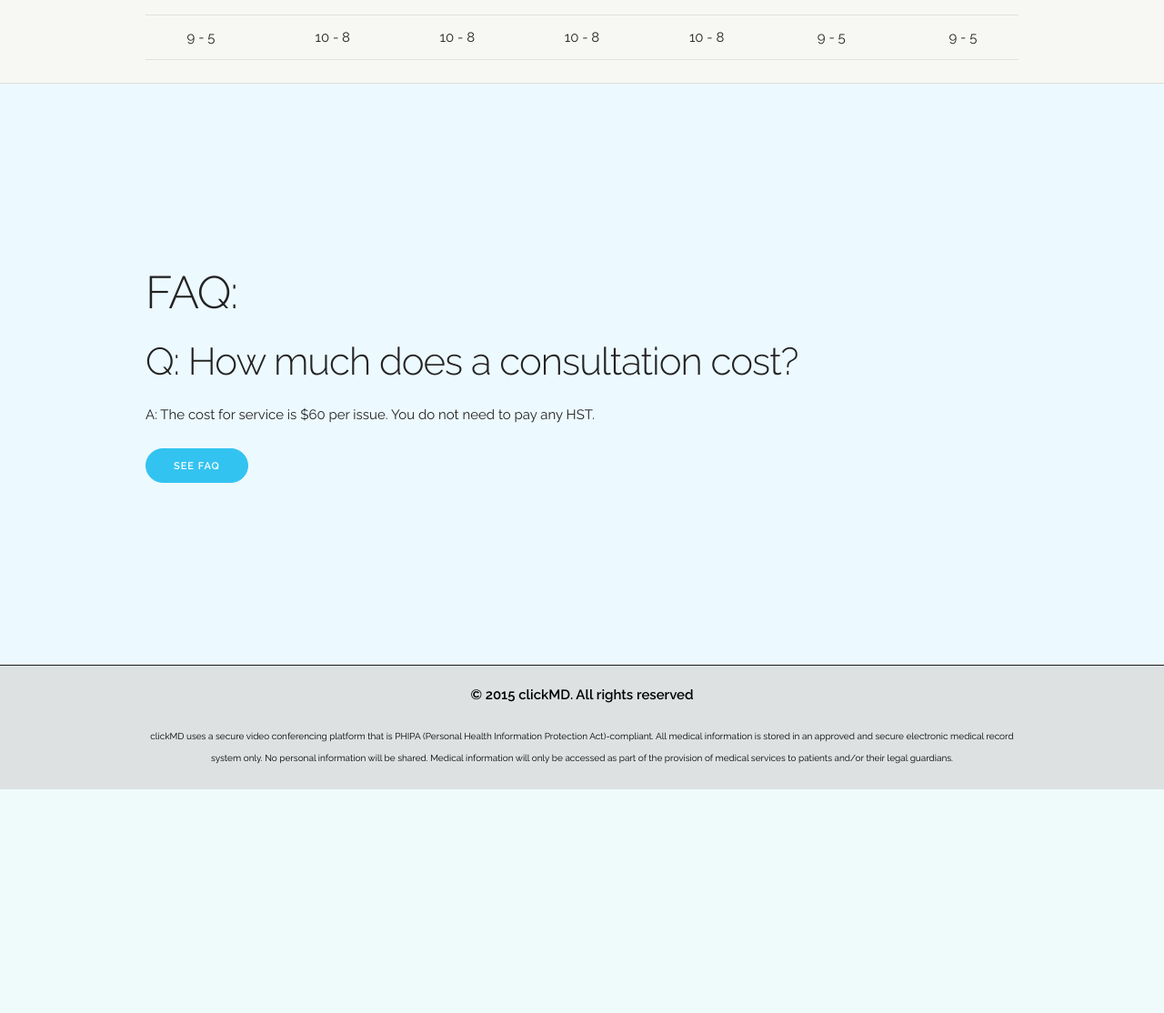
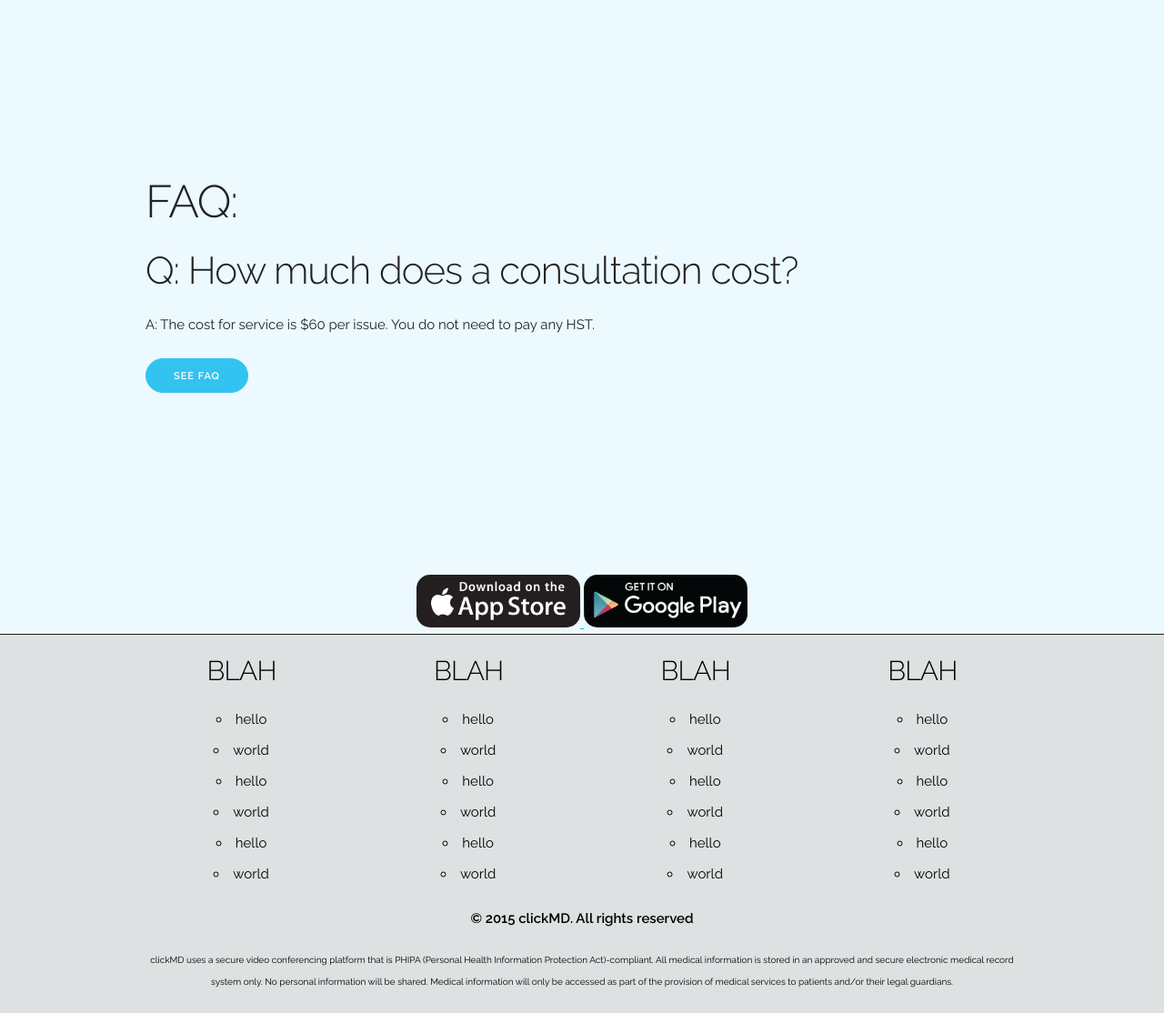
Before and after one commit to kimchirichie/cmd, a PHP site: page / in a window 1280 px wide. Shown: the part 1785-2899 px from the top of the page at 91% size. Before the commit the page ends 2653 px from the top, so only its background shows below. Run offline with PHP 8.4, Linux system fonts and the light colour scheme; some libraries are stand-ins or nearby versions.

Commit message:
added app buttons and footer

```diff
--- a/index.php
+++ b/index.php
@@ -26,6 +26,7 @@
     </div>
   </div>
 
+
   <div class="section values">
     <div class="container">
       <div class="row basicDes hideme">
@@ -48,34 +49,21 @@
     </div>
   </div>
 
-  <div class="section get-help hour-section">
+  <div class="section">
     <div class="container">
-      <img class="u-max-full-width hideme" src="/images/home-visit.jpg">
-      <h3 class="hours">clickMD Hours</h3>
-      <table class="u-full-width hours-table hideme">
-          <thead>
-            <tr>
-              <th>Sun.</th>
-              <th>Mon.</th>
-              <th>Tues.</th>
-              <th>Wed.</th>
-              <th>Thur.</th>
-              <th>Fri.</th>
-              <th>Sat.</th>
-            </tr>
-          </thead>
-          <tbody>
-            <tr>
-              <td>9 - 5</td>
-              <td>10 - 8</td>
-              <td>10 - 8</td>
-              <td>10 - 8</td>
-              <td>10 - 8</td>
-              <td>9 - 5</td>
-              <td>9 - 5</td>
-            </tr>
-          </tbody>
-        </table>
+      <div class="row">
+      <div class="one-half column">
+        <h2>Lorem ipsom</h2>
+        <p>
+          Lorem ipsom
+          Lorem ipsom
+          Lorem ipsom
+        </p>
+      </div>
+
+      <div class="one-half column">
+        <iframe width="560" height="315" src="https://www.youtube.com/embed/gnmpUXM3-Rs" frameborder="0" allowfullscreen></iframe>
+      </div>
     </div>
   </div>
 
@@ -88,6 +76,16 @@
     </div>
   </div>
 
+  <div class="app">
+    <a href="http://app.appsflyer.com/id591981144?pid=SmartBanner&amp;c=mobileweb">
+      <img class="img-responsive" src="/images/apple.png">
+    </a>
+    <a href="http://app.appsflyer.com/com.doctorondemand.android.patient?pid=SmartBanner&amp;c=MobileWeb">
+      <img class="img-responsive" src="/images/google.png">
+    </a>
+  </div>
+
+
 <?php include('modules/footer.php'); ?>
 
 <!-- End Document
--- a/modules/footer.php
+++ b/modules/footer.php
@@ -7,9 +7,61 @@
       <li class="navbar-item"><a class="navbar-link" href="/contact.php">Contact Us</a></li>
     </ul>
   </div> -->
-  <h6><b>&copy; 2015 clickMD. All rights reserved</b></h6>
   <div class="container">
+    <div class="row">
+
+      <div class="three columns">
+        <h4>BLAH</h4>
+        <ul>
+          <li>hello</li>
+          <li>world</li>
+          <li>hello</li>
+          <li>world</li>
+          <li>hello</li>
+          <li>world</li>
+        </ul>
+      </div>
+
+      <div class="three columns">
+        <h4>BLAH</h4>
+        <ul>
+          <li>hello</li>
+          <li>world</li>
+          <li>hello</li>
+          <li>world</li>
+          <li>hello</li>
+          <li>world</li>
+        </ul>
+      </div>
+
+      <div class="three columns">
+        <h4>BLAH</h4>
+        <ul>
+          <li>hello</li>
+          <li>world</li>
+          <li>hello</li>
+          <li>world</li>
+          <li>hello</li>
+          <li>world</li>
+        </ul>
+      </div>
+
+      <div class="three columns">
+        <ul>
+          <h4>BLAH</h4>
+          <li>hello</li>
+          <li>world</li>
+          <li>hello</li>
+          <li>world</li>
+          <li>hello</li>
+          <li>world</li>
+        </ul>
+      </div>
+    </div>
+
+    <h6><b>&copy; 2015 clickMD. All rights reserved</b></h6>
     <span class="disclaimer">clickMD uses a secure video conferencing platform that is PHIPA (Personal Health Information Protection Act)-compliant. All medical information is stored in an approved and secure electronic medical record system only. No personal information will be shared. Medical information will only be accessed as part of the provision of medical services to patients and/or their legal guardians.</span>
+
   </div>
   <br>
 </div>
--- a/stylesheets/custom.css
+++ b/stylesheets/custom.css
@@ -539,3 +539,8 @@ html{
 .cancelBtn:hover {
   background: rgba(255, 0, 0, 1) none repeat scroll 0% 0% !important;
 }
+
+.app img{
+  width: 180px;
+
+}
```
Also changed, not shown: about.php (+4 -5 lines), images/apple.png (added), images/google.png (added), images/home-slide.jpg.
